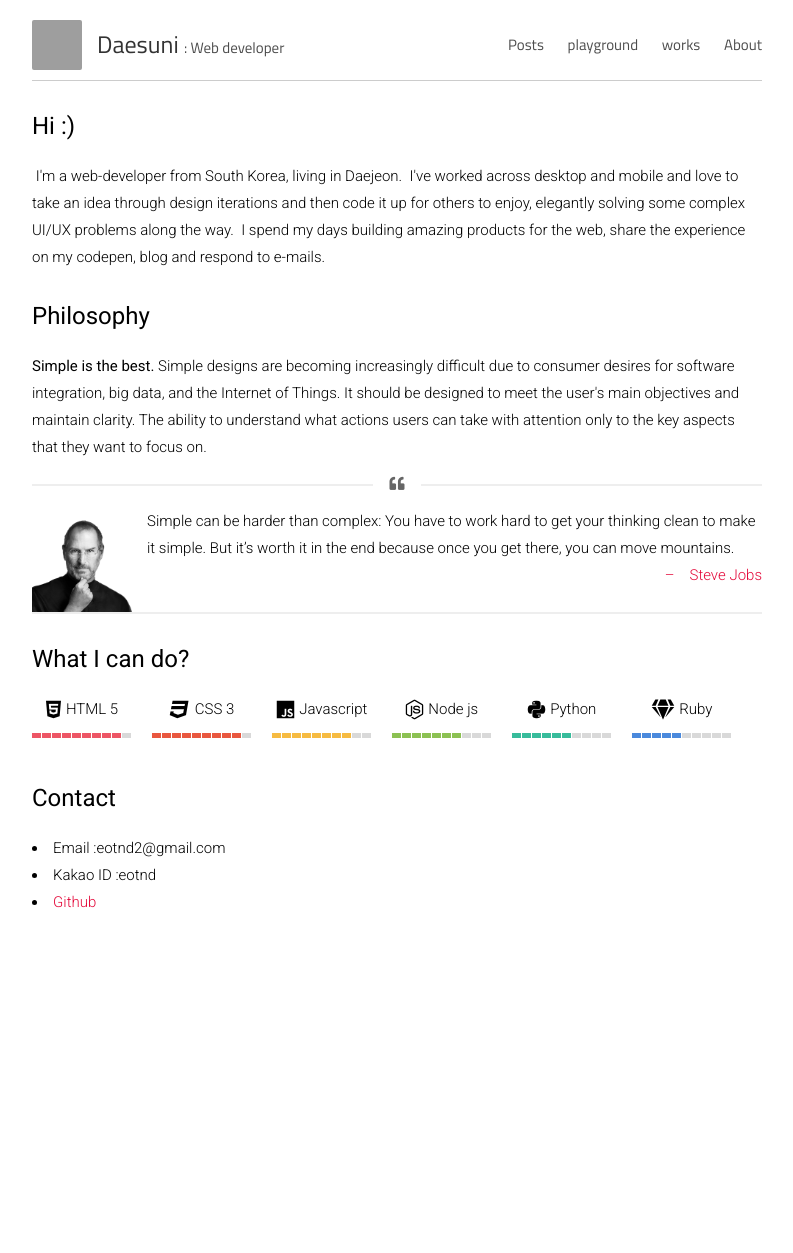
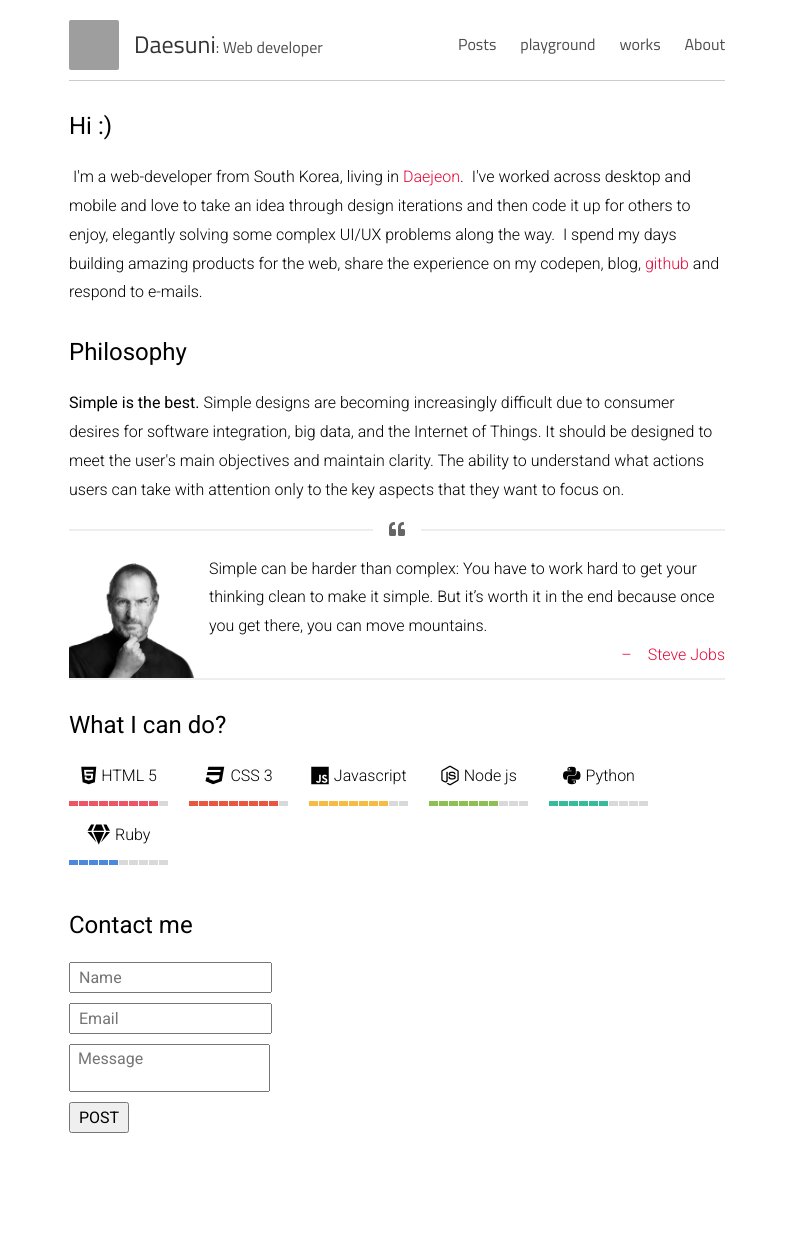
Before and after one commit to daesuni/daesuni.github.io, a Jekyll site: the page built from about.html, in a window 1280 px wide. Shown: the whole page, without its empty margins (243-1036 px from the left). Built offline with Jekyll 4.4.1, drawn with Linux system fonts in a browser that asks for light colours; before the commit the page ends 916 px from its top, so only the background shows below that; grey boxes are pictures that could not be loaded.

Commit message:
contact form

```diff
--- a/_layouts/default.html
+++ b/_layouts/default.html
@@ -21,13 +21,11 @@
   <body>
     <div class="container">
       <div class="header-wrap">
-        <a href="{{ site.baseurl }}/" class="header-avatar"><img src="{{ site.avatar }}" /></a>
-
-        <div class="header-title">
-          <a href="{{ site.baseurl }}/">{{ site.name }}
-            <span class="header-description">: {{ site.description }}</span>
-          </a>
-        </div>
+        <a href="{{ site.baseurl }}/" class="header-title">
+          <div class="header-avatar"><img src="{{ site.avatar }}" /></div>
+          {{ site.name }}
+          <span class="header-description"> : {{ site.description }}</span>
+        </a>
 
         <div class="spacer"></div>
 
@@ -46,6 +44,10 @@
 
     {% include analytics.html %}
 
+    <div class="footer-wrap">
+
+    </div>
+
     <script type="text/javascript">
 
       $(document).ready(function() {
--- a/about.html
+++ b/about.html
@@ -3,17 +3,21 @@ layout: default
 ---
 
 <h1>Hi :)</h1>
-&nbsp;I'm a web-developer from South Korea, living in Daejeon.
+<p>
+	&nbsp;I'm a web-developer from South Korea, living in <a target="_blank" href="https://www.google.com/maps/place/%EB%8C%80%EC%A0%84%EA%B4%91%EC%97%AD%EC%8B%9C/@36.3421996,127.3436674,11z/data=!4m5!3m4!1s0x356548d7ba4a6601:0xd196d69d988ad3b5!8m2!3d36.3504119!4d127.3845475">Daejeon</a>.
 	&nbsp;I've worked across desktop and mobile and love to take an idea through design iterations and then code it up for others to enjoy, elegantly solving some complex UI/UX problems along the way.
-&nbsp;I spend my days building amazing products for the web, share the experience on my codepen, blog and respond to e-mails.
+	&nbsp;I spend my days building amazing products for the web, share the experience on my codepen, blog, <a target="_blank" href="https://github.com/daesuni">github</a> and respond to e-mails.
+</p>
 
 <h1>Philosophy</h1>
+<p>
 	<b>Simple is the best.</b>
 	Simple designs are becoming increasingly difficult due to consumer desires for software integration, big data, and the Internet of Things.
 	It should be designed to meet the user's main objectives and maintain clarity. The ability to understand what actions users can take with attention only to the key aspects that they want to focus on.
 	<blockquote cite="Steve Jobs" id="quote-jobs">
 		Simple can be harder than complex: You have to work hard to get your thinking clean to make it simple. But it’s worth it in the end because once you get there, you can move mountains.
 	</blockquote>
+</p>
 
 <h1>What I can do?</h1>
 <div class="skill-wrap">
@@ -66,10 +70,13 @@ Simple can be harder than complex: You have to work hard to get your thinking cl
 	</div>
 </div>
 
-<h1>Contact</h1>
-<li><span>Email :</span>eotnd2@gmail.com</li>
-<li><span>Kakao ID :</span>eotnd</li>
-<li><a target="_blank" href="https://github.com/daesuni">Github</a></li>
+<h1>Contact me</h1>
+<form id="contact-form" action="https://formspree.io/eotnd2@gmail.com" method="POST">
+	<input placeholder="Name" type="text" name="name" required />
+	<input placeholder="Email" type="email" name="email" required />
+	<textarea placeholder="Message" name="message" required></textarea>
+	<input type="submit" value="POST" />
+</form>
 
 <script type="text/javascript">
 	$(document).ready(function() {
--- a/style.scss
+++ b/style.scss
@@ -7,7 +7,8 @@
 
 // common
 html    { font-size: 100%; }
-body    { background: #fff; font-size: 15px; font-family: 'Roboto', sans-serif; line-height: 1.8; font-weight: 300; }
+body    { background: #fff; font-size: 16px; font-family: 'Roboto', sans-serif; line-height: 1.8; font-weight: 300; }
+input, textarea { font-family: 'Roboto', sans-serif; font-size: 16px; }
 h1, h2, h3, h4, h5, h6 { margin: 1em 0 15px; padding: 0; }
 h1      { font-size: 24px; font-weight: 400; }
 h1 a    { color: inherit; }
@@ -20,6 +21,7 @@ a       { cursor: pointer; color: #e4093a; text-decoration: none; }
 a:hover { text-decoration: underline; }
 a:active{ text-decoration: underline; }
 ul, ol  { margin: 15px 0; padding-left: 30px; }
+li      { list-style: none; }
 ul      { list-style-type: disc; }
 ol      { list-style-type: decimal; }
 ol ul, ul ol, ul ul, ol ol { margin: 0; }
@@ -27,7 +29,7 @@ ul ul, ol ul { list-style-type: circle; }
 em, i   { font-style: italic; }
 strong, b { font-weight: 400;}
 img     { max-width: 100%; }
-blockquote { display: block; border-width: 2px 0; border-style: solid; border-color: #eee; padding: 1.5em 0; margin: 1.5em 0; position: relative; }
+blockquote { display: block; border-width: 2px 0; border-style: solid; border-color: #eee; padding: 1.5em 0 0.5em 0; margin: 1.5em 0; position: relative; }
 blockquote::before {
   position: absolute; top: 0em; left: 50%; -webkit-transform: translate(-50%, -50%);
     transform: translate(-50%, -50%);
@@ -57,38 +59,31 @@ blockquote::after { content: "\2013 \2003" attr(cite);
 
 
 // layout
-.container    { margin: 0 auto; max-width: 760px; padding: 0 15px; width: 100%; }
+.container    { margin: 0 auto; max-width: 720px; padding: 0 2em; width: 100%; }
 .header-wrap  { align-items: center; padding: 20px 0 10px 0; border-bottom: 1px solid #ccc; display: flex; margin-bottom: 10px;
-  @include mobile { text-align: center; }
+  @include mobile { flex-direction: column; }
 }
 
 .header-avatar {
   width: 50px;
   height: 50px;
   margin-right: 15px;
-
-  @include mobile {
-    display: block;
-    margin: 0 auto;
-  }
-
-  img {
-    border-radius: 2px;
-  }
+}
+.header-avatar img {
+  border-radius: 2px;
 }
 
-.header-title { font-family: 'Titillium Web', sans-serif; margin: 0; color: $darkGray; cursor: pointer; font-size: 24px; }
-.header-title a { color: inherit; }
+.header-title { font-family: 'Titillium Web', sans-serif; margin: 0; color: $darkGray; cursor: pointer; font-size: 24px; display: flex; align-items: center;
+  @include mobile { margin-bottom: 15px; }
+}
+.header-title:hover { text-decoration: none; }
+.header-title:active { text-decoration: none; }
 
 .header-description {
   font-family: 'Titillium Web', sans-serif;
-  margin: 10px 0 0 0;
+  margin: 5px 0 0 0;
   color: rgba(0, 0, 0, 0.7);
-  font-size: 15px;
-
-  @include mobile {
-    margin: 3px 0;
-  }
+  font-size: 16px;
 }
 
 .nav { font-family: 'Titillium Web', sans-serif; margin-left: 20px; color: rgba(0, 0, 0, 0.7); }
@@ -98,6 +93,7 @@ blockquote::after { content: "\2013 \2003" attr(cite);
 .search-wrap i { background: rgba(0, 0, 0, 0.15); border-radius: 50%; }
 .search-results { position: absolute; }
 
+.footer-wrap { padding: 100px 0 10px 0; }
 
 // main
 .post-wrap > .post {
@@ -156,10 +152,10 @@ blockquote::after { content: "\2013 \2003" attr(cite);
 // about
 #quote-jobs {
 background-image: url("{{ site.baseurl }}/images/about/steve_jobs.png");
-    background-size: 100px;
+    background-size: 125px;
     background-repeat: no-repeat;
     background-position: left bottom;
-    padding-left: 115px;
+    padding-left: 140px;
 }
 .skill-wrap {
   overflow: auto;
@@ -194,6 +190,12 @@ background-image: url("{{ site.baseurl }}/images/about/steve_jobs.png");
   margin-left: 5px;
 }
 
+#contact-form {  }
+#contact-form input, #contact-form textarea { display: block; margin-bottom: 10px; padding: 4px 8px; }
+#contact-form input[name="name"] {  }
+#contact-form input[name="email"] {   }
+#contact-form textarea[name="message"] { resize: none; }
+
 // Settled on moving the import of syntax highlighting to the bottom of the CSS
 // ... Otherwise it really bloats up the top of the CSS file and makes it difficult to find the start
 @import "highlights";
```
Also changed, not shown: images/config.png (deleted), images/first-post.png (deleted), images/jekyll-logo.png (deleted), images/jekyll-now-theme-screenshot.jpg (deleted), images/step1.gif (deleted). Lines whose indentation alone changed are shown as unchanged.
